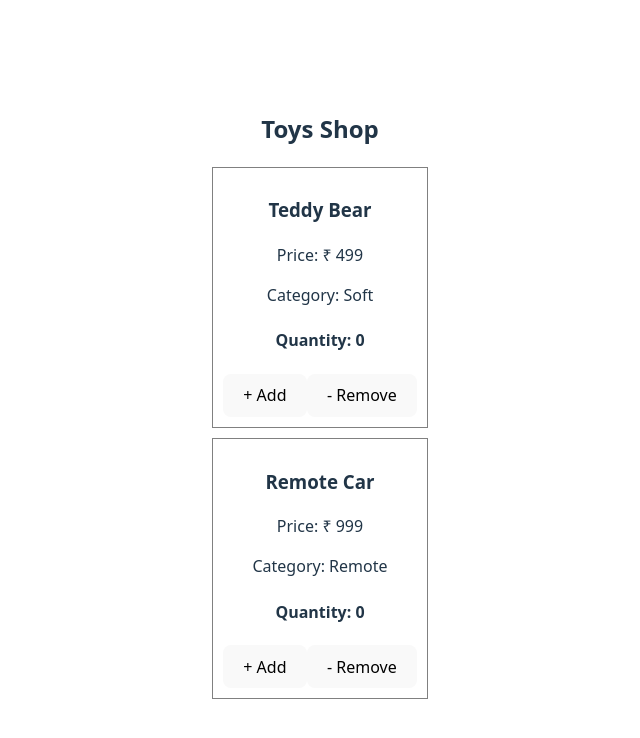
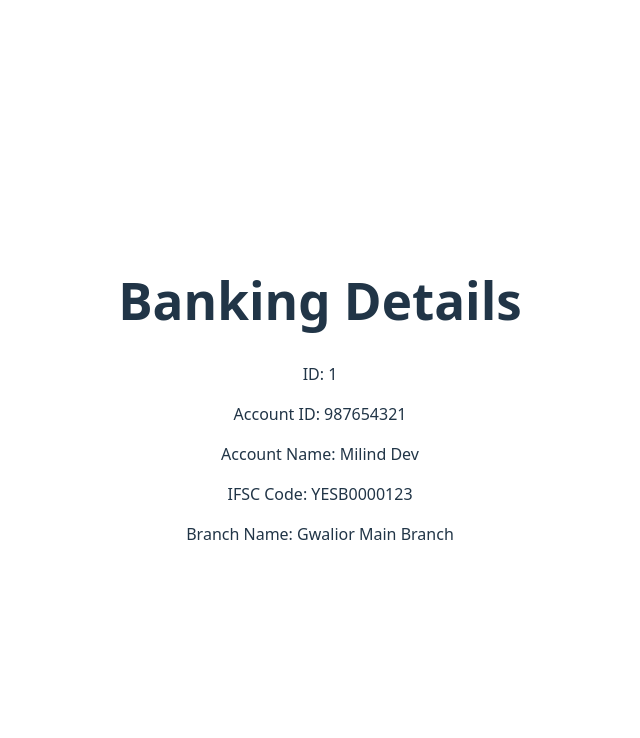
Before and after one commit to Milind-dev/Diff_Projects, a React (Vite) app in the folder my-app/: page / in a window 1280 px wide. Shown: the top 738 px of the page, without its empty margins (320-960 px from the left). Built offline with nearby package versions, Linux system fonts and the light colour scheme.

Commit message:
banking systenm

```diff
--- a/my-app/src/App.tsx
+++ b/my-app/src/App.tsx
@@ -1,14 +1,23 @@
 import "./App.css";
-import ToysShop from "./Pages/ToysShop";
+import Banking from "./Pages/Banking";
+// import ToysShop from "./Pages/ToysShop";
 // import AddTodo from "./Pages/AddTodo";
 // import Counters from './Pages/Counters';
 
 function App() {
+  const bankingData = {
+    id: 1,
+    account_id: 987654321,
+    ifsc_code: "YESB0000123",
+    account_name: "Milind Dev",
+    branch_name: "Gwalior Main Branch",
+  };
   return (
     <>
       {/* <Counters /> */}
       {/* <AddTodo /> */}
-      <ToysShop />
+      {/* <ToysShop /> */}
+      <Banking {...bankingData} />
     </>
   );
 }
--- /dev/null
+++ b/my-app/src/Pages/Banking.tsx
@@ -0,0 +1,34 @@
+import type { bankingType } from "../types/bankingType";
+
+// interface Props extends bankingType
+
+// interface Props {
+//   id: number;
+//   account_id: number;
+//   ifsc_code: string;
+//   account_name: string;
+//   branch_name: string;
+// }
+
+export default function Banking({
+  id,
+  account_id,
+  ifsc_code,
+  account_name,
+  branch_name,
+}: bankingType) {
+  return (
+    <div>
+      <div>
+        <h1> Banking Details </h1>
+      </div>
+      <div>
+        <p>ID: {id}</p>
+        <p>Account ID: {account_id}</p>
+        <p>Account Name: {account_name}</p>
+        <p>IFSC Code: {ifsc_code}</p>
+        <p>Branch Name: {branch_name}</p>
+      </div>
+    </div>
+  );
+}
--- /dev/null
+++ b/my-app/src/types/bankingType.ts
@@ -0,0 +1,7 @@
+export interface bankingType {
+  id: number;
+  account_id: number;
+  ifsc_code: string;
+  account_name: string;
+  branch_name: string;
+}
```
